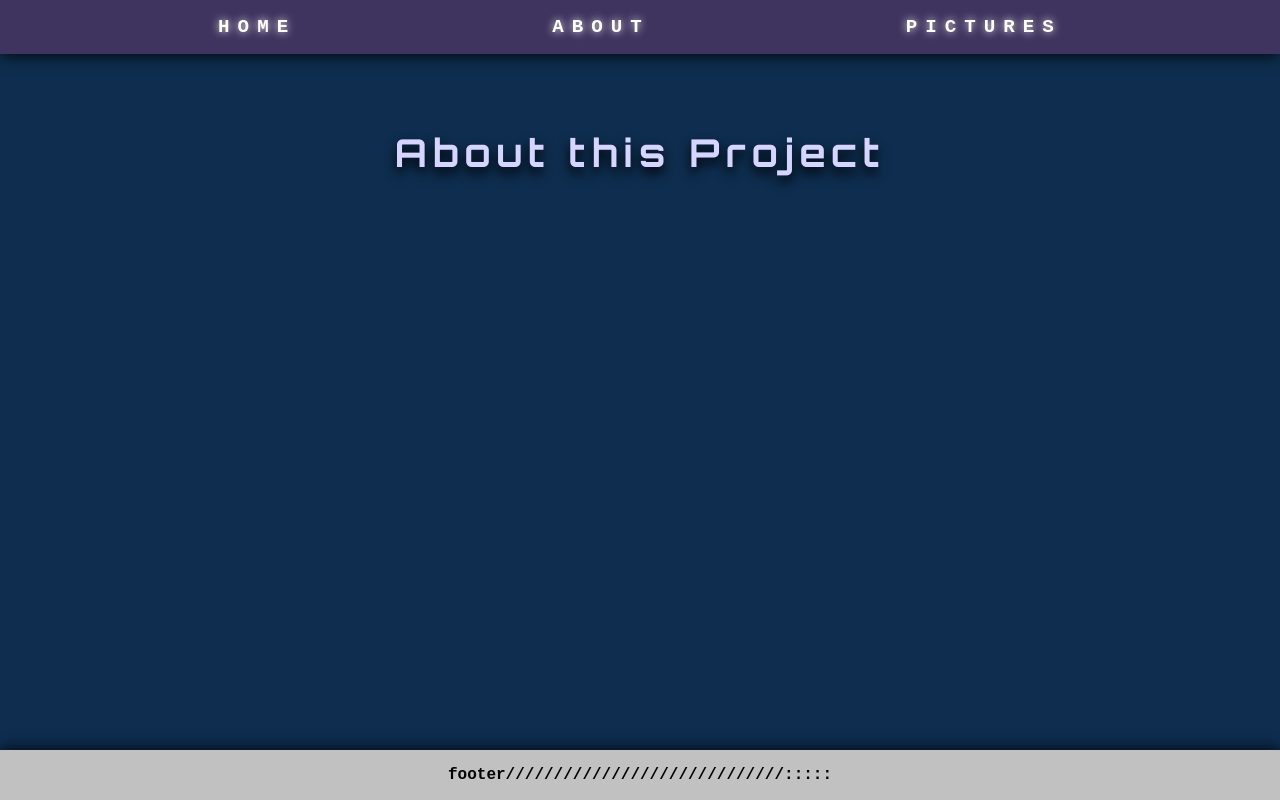
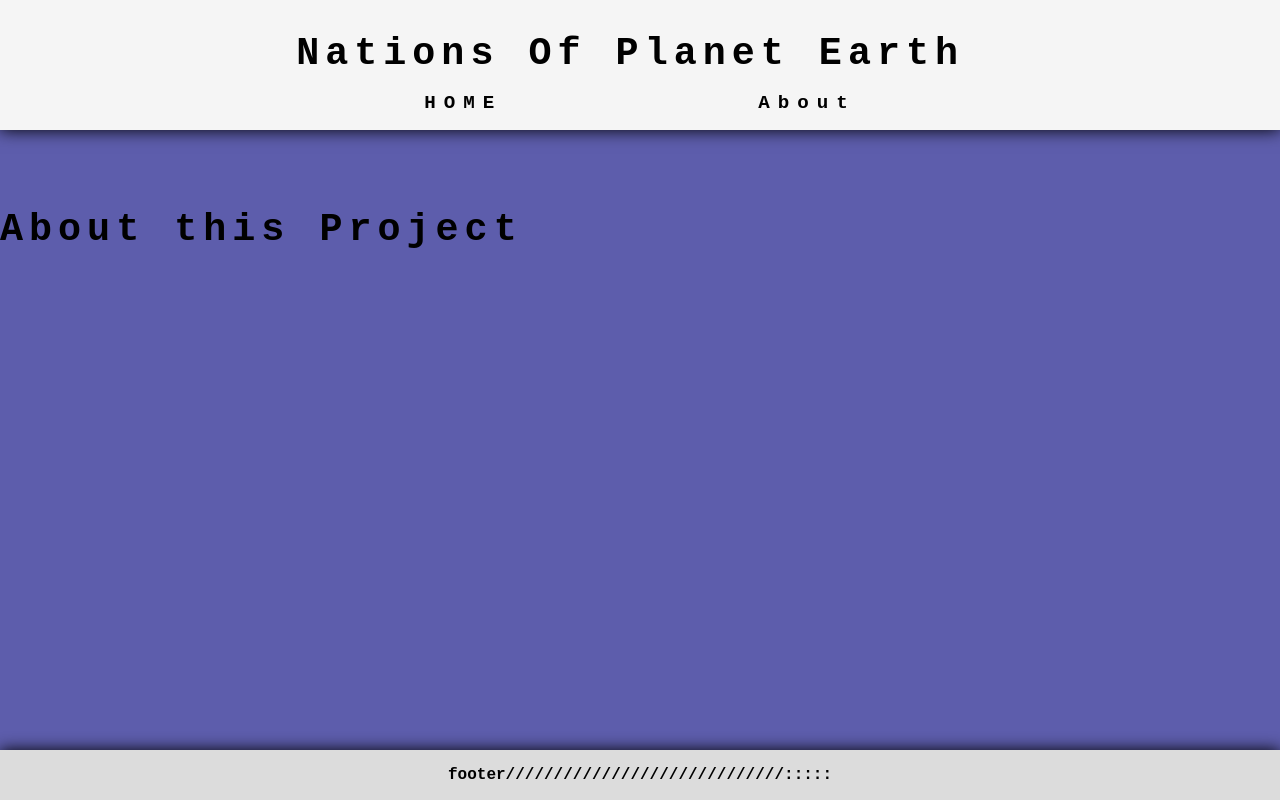
Before and after one commit to thisKonrad/nations_of_planet_earth, a Next.js app: page /about in a window 1280 px wide. Built offline with nearby package versions, Linux system fonts and the light colour scheme.

Commit message:
add all flags and defined list and ul styles

```diff
--- a/app/components/Heading/Heading.jsx
+++ b/app/components/Heading/Heading.jsx
@@ -1,6 +1,5 @@
-import { orbitron } from '@/app/font.jsx';
 import './heading.css';
 
 export default function Heading({children}) {
-    return (<h1 className={`headline ${orbitron.className}`}>{children}</h1>)
+    return (<h1 className='headline'>{children}</h1>)
 }
--- a/app/components/Heading/heading.css
+++ b/app/components/Heading/heading.css
@@ -1,10 +1,8 @@
 .headline{
-    margin-top: 6rem;
-    margin-bottom: 2rem;
+    margin-top: 1rem;
+    margin-bottom: 1rem;
     align-self: first baseline;
     letter-spacing: 6px;
-    color: rgb(213, 213, 255);
+    color: black;
     font-size: 2.4rem;
-    text-shadow:
-    0px 6px 12px black;
 }
--- a/app/components/Navbar/Navbar.jsx
+++ b/app/components/Navbar/Navbar.jsx
@@ -1,21 +1,23 @@
 import Link from 'next/link';
+import Heading from "../Heading/Heading";
 import './navbar.css';
 
 
 export default function NavBar() {
     return (<nav>
+        <Heading>Nations Of Planet Earth</Heading>
         <ul>
            <li >
             <Link href="/" className='link'>
             HOME</Link>
           </li>
+         {/*  <li>
+            <Link href="/maps" className='link'>
+            Maps</Link>
+          </li> */}
           <li>
             <Link href="/about" className='link'>
-            ABOUT</Link>
-          </li>
-          <li>
-            <Link href="/space_pictures" className='link'>
-            PICTURES</Link>
+            About</Link>
           </li>
         </ul>
       </nav>)
--- a/app/components/Navbar/navbar.css
+++ b/app/components/Navbar/navbar.css
@@ -2,14 +2,13 @@ ul{
     list-style: none;
 }
 li{
-    text-shadow: 0px 0px 8px white;
     letter-spacing: 8px;
     display: inline;
     margin: 8rem;
 }
 .link{
     font-size: 1.2rem;
-    color: white;
+    color: black;
     font-weight: bold;
     text-decoration: none;
 }
--- a/app/font.jsx
+++ /dev/null
@@ -1,6 +0,0 @@
-import {Orbitron} from 'next/font/google';
-
-
-export const orbitron = Orbitron({
-    subsets:['latin'],
-});
--- a/app/globals.css
+++ b/app/globals.css
@@ -4,9 +4,9 @@
   font-family: 'Courier New', Courier, monospace;
   font-size: 100%;
   --bodyBackground: rgb(240, 240, 240);
-  --mainBackground: rgb(14, 45, 79);
-  --headerBackground: rgb(63, 52, 95);
-  --footerBackground: rgb(193, 193, 193);
+  --mainBackground: rgb(93, 93, 172);
+  --headerBackground: whitesmoke;
+  --footerBackground: gainsboro;
 }
 
 body{
@@ -24,7 +24,7 @@ header{
   width: 100%;
   top: 0;
   padding: 1rem;
-  margin-bottom: 1rem;
+  margin-bottom: 6rem;
   background: var(--headerBackground);
   box-shadow: 0px 0px 1rem black;
 }
--- a/app/page.module.css
+++ b/app/page.module.css
@@ -1,14 +1,15 @@
 .main {
-    display: flex;
-    justify-content: center;
-    align-items: center;
-    gap: 1rem;
-    flex-wrap: wrap;
     width: 100%;
     min-height: 100vh;
     margin: 0 auto;
-    padding: 2rem;
-    text-align: center;
-    color: rgb(213, 213, 255);
+    padding-top: 12rem;
     background-color: var(--mainBackground);
 }
+.country_list_wrap{
+    display: flex;
+    justify-content: center;
+    flex-direction: row;
+    flex-wrap: wrap;
+    gap: 0.8rem;
+    width: 100%;
+}
```
Also changed, not shown: app/components/List/ListItem.jsx (+2 -4 lines), app/components/List/list_item.css (+7 -5 lines), app/page.jsx (+5 -8 lines), app/space_pictures/page.jsx (deleted, +0 -7 lines), 1 other file (tests, documents, lock files or other folders).
